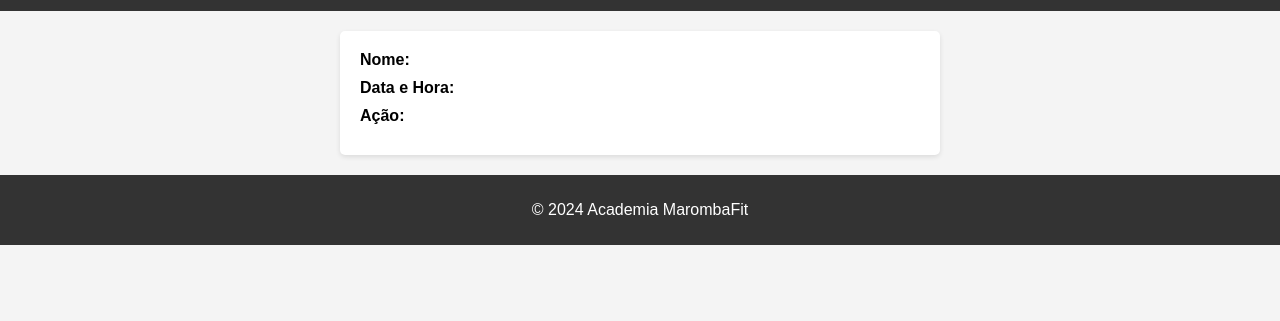
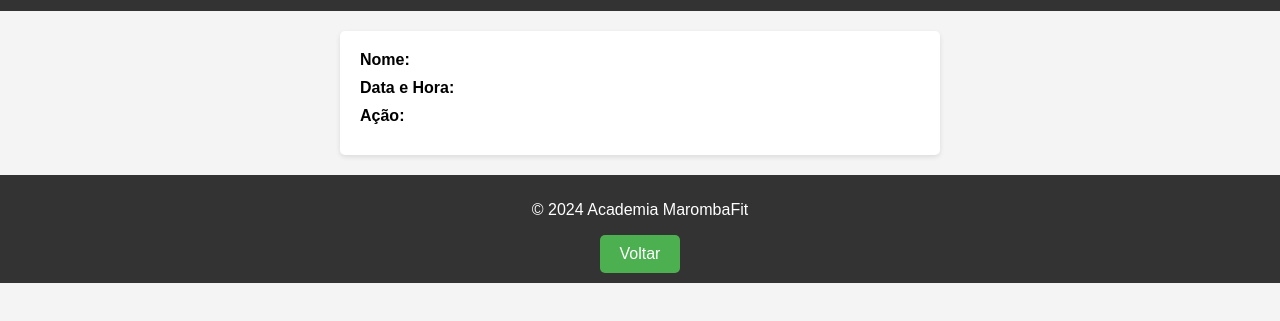
Before and after one commit to SunshineAkira/POO_Projeto_01, a website: page public/impressao.html in a window 1280 px wide. Shown: the part 89-410 px from the top of the page. Drawn offline with Linux system fonts and the light colour scheme.

Commit message:
Update impressao.html

```diff
--- a/public/impressao.html
+++ b/public/impressao.html
@@ -38,6 +38,23 @@
             font-weight: normal;
             color: #333;
         }
+        .btn-voltar {
+            background-color: #4CAF50;
+            color: white;
+            border: none;
+            padding: 10px 20px;
+            text-align: center;
+            text-decoration: none;
+            display: inline-block;
+            font-size: 16px;
+            border-radius: 5px;
+            cursor: pointer;
+            transition: background-color 0.3s;
+        }
+
+        .btn-voltar:hover {
+            background-color: #45a049;
+        }
     </style>
 </head>
 <body>
@@ -62,6 +79,7 @@
     </main>
     <footer>
         <p>&copy; 2024 Academia MarombaFit</p>
+        <button class="btn-voltar" onclick="voltarParaIndex()">Voltar</button>
     </footer>
 
     <script>
@@ -82,6 +100,11 @@
         document.getElementById('nome').textContent = nome;
         document.getElementById('dataHora').textContent = dataHora;
         document.getElementById('acao').textContent = acao;
+
+        // Função para voltar para a página index.html
+        function voltarParaIndex() {
+            window.location.href = 'index.html'; // Redireciona para a página index.html
+        }
     </script>
 </body>
 </html>
```
